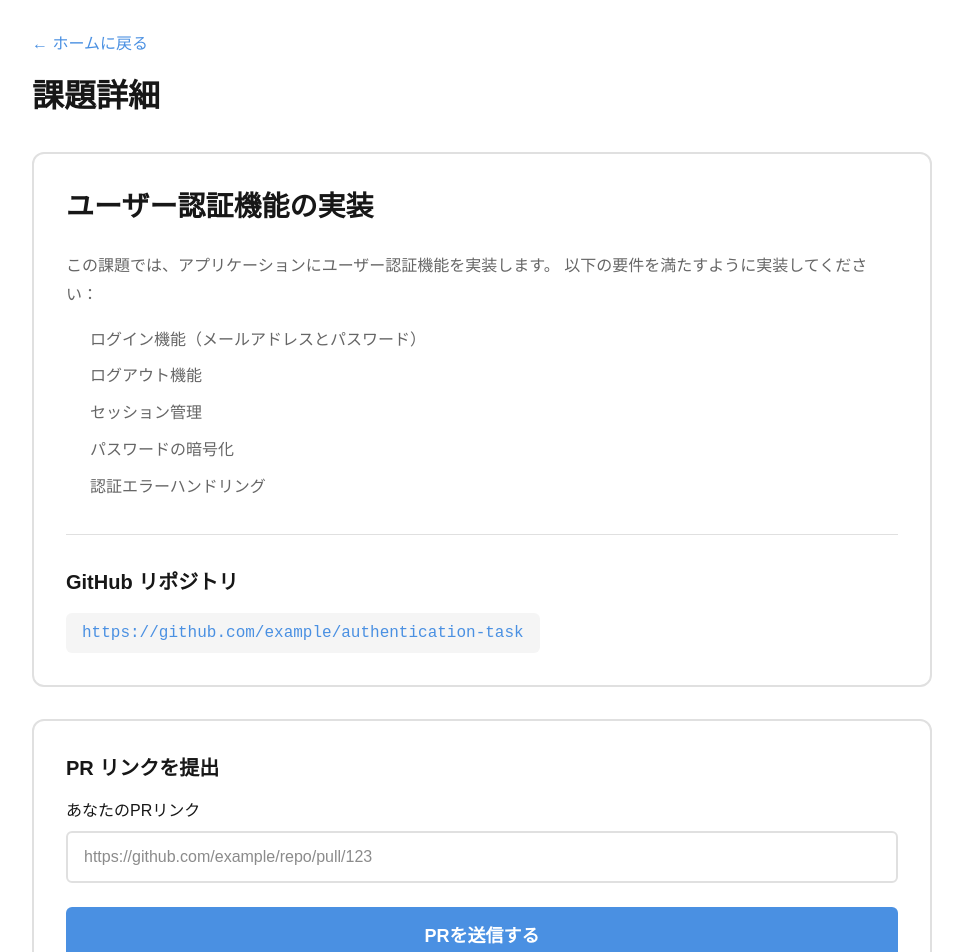
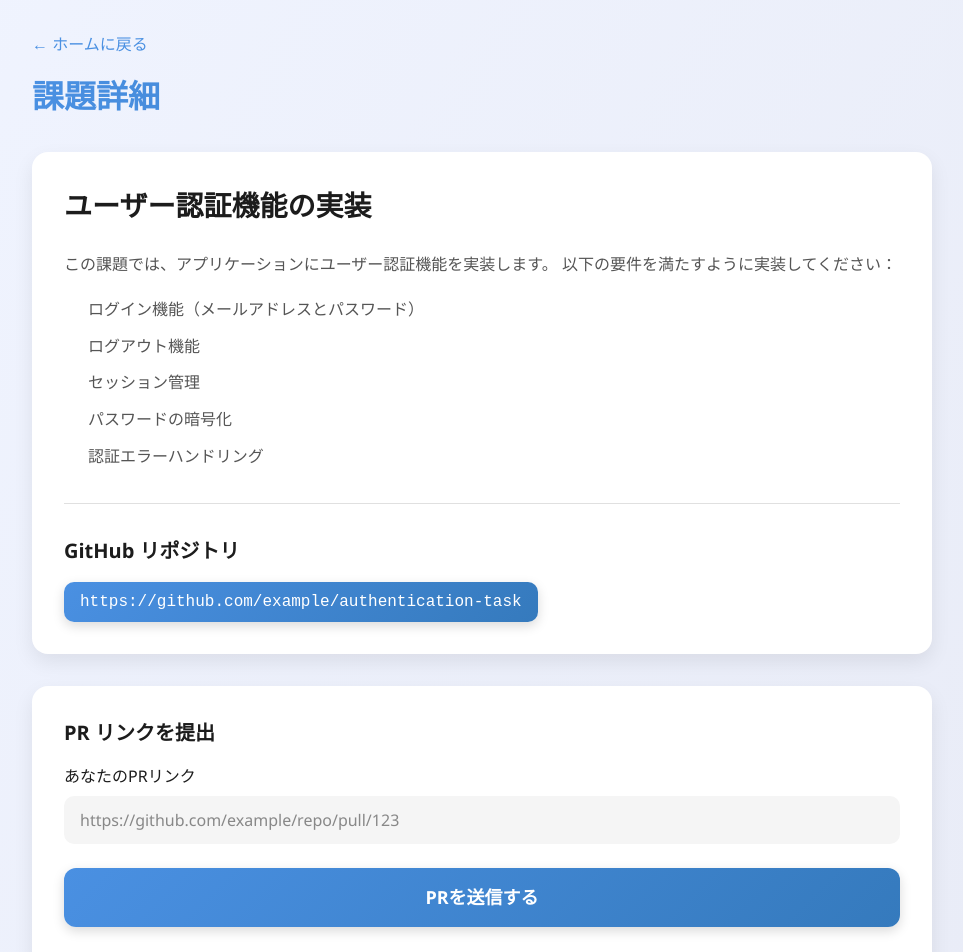
Before and after one commit to HaruyaFujii/Demo, a Next.js app in the folder frontend/: page /1 in a window 1280 px wide. Shown: the top 952 px of the page, without its empty margins (158-1121 px from the left). Built offline with nearby package versions, Linux system fonts and the light colour scheme.

Commit message:
design-result

```diff
--- a/frontend/app/[id]/page.module.css
+++ b/frontend/app/[id]/page.module.css
@@ -1,8 +1,10 @@
 .container {
   min-height: 100vh;
   padding: 2rem;
-  background: var(--background);
-  color: var(--foreground);
+  background: linear-gradient(120deg, #f0f4ff, #e8ebf6);
+  color: #1c1c1c;
+  font-family: 'Segoe UI', Roboto, sans-serif;
+  transition: background 0.3s ease, color 0.3s ease;
 }
 
 .header {
@@ -16,17 +18,21 @@
   text-decoration: none;
   font-size: 1rem;
   margin-bottom: 1rem;
-  transition: color 0.3s ease;
+  transition: all 0.3s ease;
 }
 
 .backLink:hover {
   color: #357abd;
+  transform: translateX(-2px);
 }
 
 .title {
   font-size: 2rem;
   font-weight: 700;
-  color: var(--foreground);
+  color: #1c1c1c;
+  background: linear-gradient(90deg, #4a90e2, #357abd);
+  -webkit-background-clip: text;
+  -webkit-text-fill-color: transparent;
 }
 
 .main {
@@ -34,25 +40,34 @@
   margin: 0 auto;
 }
 
-.taskInfo {
-  background: var(--background);
-  border: 2px solid #e0e0e0;
-  border-radius: 12px;
+.taskInfo,
+.submitSection {
+  background: #ffffff;
+  border: none;
+  border-radius: 16px;
   padding: 2rem;
   margin-bottom: 2rem;
+  box-shadow: 0 8px 20px rgba(0, 0, 0, 0.08);
+  transition: all 0.3s ease;
+}
+
+.taskInfo:hover,
+.submitSection:hover {
+  transform: translateY(-4px);
+  box-shadow: 0 12px 28px rgba(74, 144, 226, 0.15);
 }
 
 .taskTitle {
   font-size: 1.75rem;
-  font-weight: 600;
+  font-weight: 700;
   margin-bottom: 1.5rem;
-  color: var(--foreground);
+  color: #1c1c1c;
 }
 
 .taskDescription {
   font-size: 1rem;
   line-height: 1.8;
-  color: #666;
+  color: #555;
   margin-bottom: 2rem;
 }
 
@@ -75,30 +90,26 @@
   font-size: 1.25rem;
   font-weight: 600;
   margin-bottom: 1rem;
-  color: var(--foreground);
+  color: #1c1c1c;
 }
 
 .githubLink {
   display: inline-block;
-  color: #4a90e2;
+  color: #fff;
   text-decoration: none;
   font-family: monospace;
   font-size: 1rem;
   padding: 0.5rem 1rem;
-  background: #f5f5f5;
-  border-radius: 6px;
-  transition: background 0.3s ease;
+  background: linear-gradient(135deg, #4a90e2, #357abd);
+  border-radius: 10px;
+  box-shadow: 0 4px 12px rgba(0, 0, 0, 0.15);
+  transition: all 0.3s ease;
 }
 
 .githubLink:hover {
-  background: #e8e8e8;
-}
-
-.submitSection {
-  background: var(--background);
-  border: 2px solid #e0e0e0;
-  border-radius: 12px;
-  padding: 2rem;
+  transform: translateY(-2px);
+  box-shadow: 0 6px 16px rgba(0, 0, 0, 0.25);
+  background: linear-gradient(135deg, #357abd, #245a8d);
 }
 
 .formGroup {
@@ -110,41 +121,44 @@
   font-size: 1rem;
   font-weight: 500;
   margin-bottom: 0.5rem;
-  color: var(--foreground);
+  color: #1c1c1c;
 }
 
 .input {
   width: 100%;
   padding: 0.75rem 1rem;
   font-size: 1rem;
-  border: 2px solid #e0e0e0;
-  border-radius: 6px;
-  background: var(--background);
-  color: var(--foreground);
-  transition: border-color 0.3s ease;
+  border: none;
+  border-radius: 10px;
+  background: #f5f5f5;
+  color: #1c1c1c;
+  transition: all 0.3s ease;
 }
 
 .input:focus {
   outline: none;
-  border-color: #4a90e2;
+  box-shadow: 0 0 0 3px rgba(74, 144, 226, 0.3);
 }
 
 .submitButton {
   width: 100%;
   padding: 1rem 2rem;
-  background: #4a90e2;
+  background: linear-gradient(135deg, #4a90e2, #357abd);
   color: white;
   border: none;
-  border-radius: 6px;
+  border-radius: 12px;
   font-size: 1.125rem;
   font-weight: 600;
   cursor: pointer;
-  transition: background 0.3s ease;
+  box-shadow: 0 4px 12px rgba(0, 0, 0, 0.15);
+  transition: all 0.3s ease;
   margin-bottom: 1.5rem;
 }
 
 .submitButton:hover {
-  background: #357abd;
+  transform: translateY(-2px);
+  background: linear-gradient(135deg, #357abd, #245a8d);
+  box-shadow: 0 6px 16px rgba(0, 0, 0, 0.25);
 }
 
 .resultsLink {
@@ -152,40 +166,58 @@
   color: #4a90e2;
   text-decoration: none;
   font-size: 1rem;
-  transition: color 0.3s ease;
+  transition: all 0.3s ease;
 }
 
 .resultsLink:hover {
   color: #357abd;
+  transform: translateX(2px);
 }
 
+/* ダークモード */
 @media (prefers-color-scheme: dark) {
+  .container {
+    background: linear-gradient(120deg, #1e1e1e, #2c2c2c);
+    color: #eee;
+  }
+
   .taskInfo,
   .submitSection {
-    border-color: #333;
+    background: #2c2c2c;
+    box-shadow: 0 8px 20px rgba(0, 0, 0, 0.6);
+  }
+
+  .taskInfo:hover,
+  .submitSection:hover {
+    box-shadow: 0 12px 28px rgba(74, 144, 226, 0.4);
+  }
+
+  .taskTitle {
+    color: #fff;
   }
 
   .taskDescription {
-    color: #aaa;
+    color: #ccc;
   }
 
-  .linkSection {
-    border-top-color: #333;
+  .label {
+    color: #eee;
   }
 
   .githubLink {
-    background: #1a1a1a;
+    background: linear-gradient(135deg, #4a90e2, #357abd);
   }
 
   .githubLink:hover {
-    background: #2a2a2a;
+    background: linear-gradient(135deg, #357abd, #245a8d);
   }
 
   .input {
-    border-color: #333;
+    background: #1a1a1a;
+    color: #eee;
   }
 
   .input:focus {
-    border-color: #4a90e2;
+    box-shadow: 0 0 0 3px rgba(74, 144, 226, 0.5);
   }
 }
```
